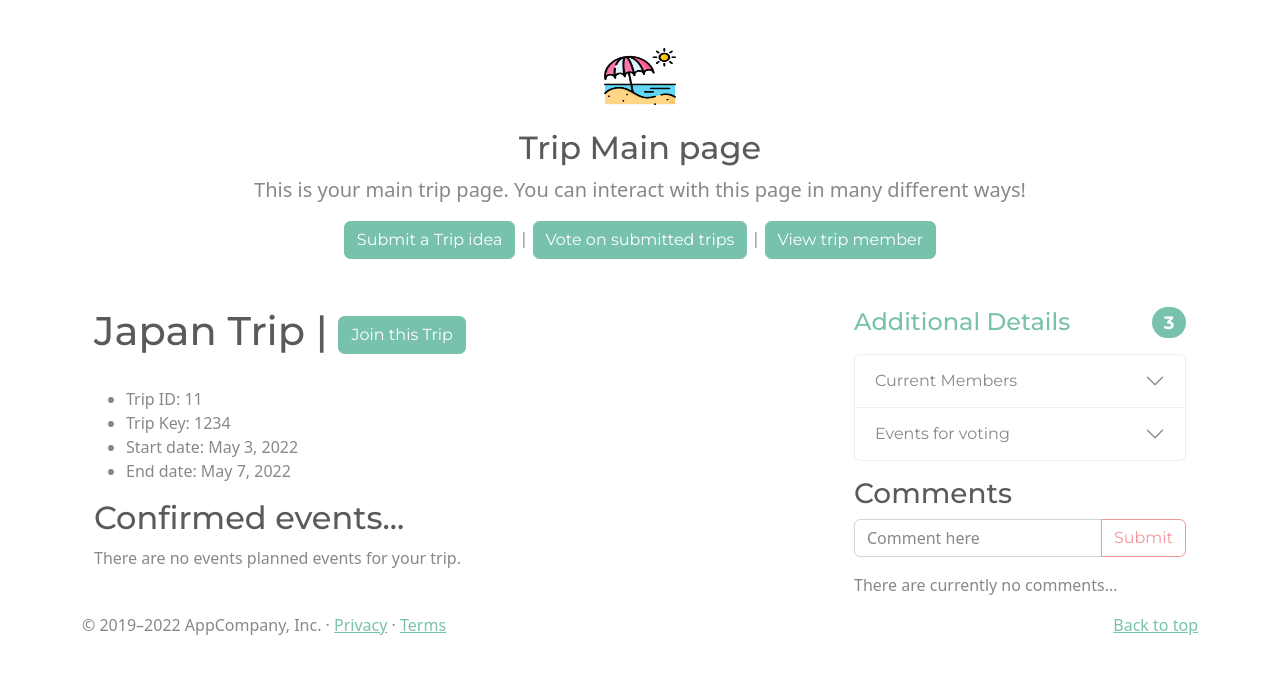
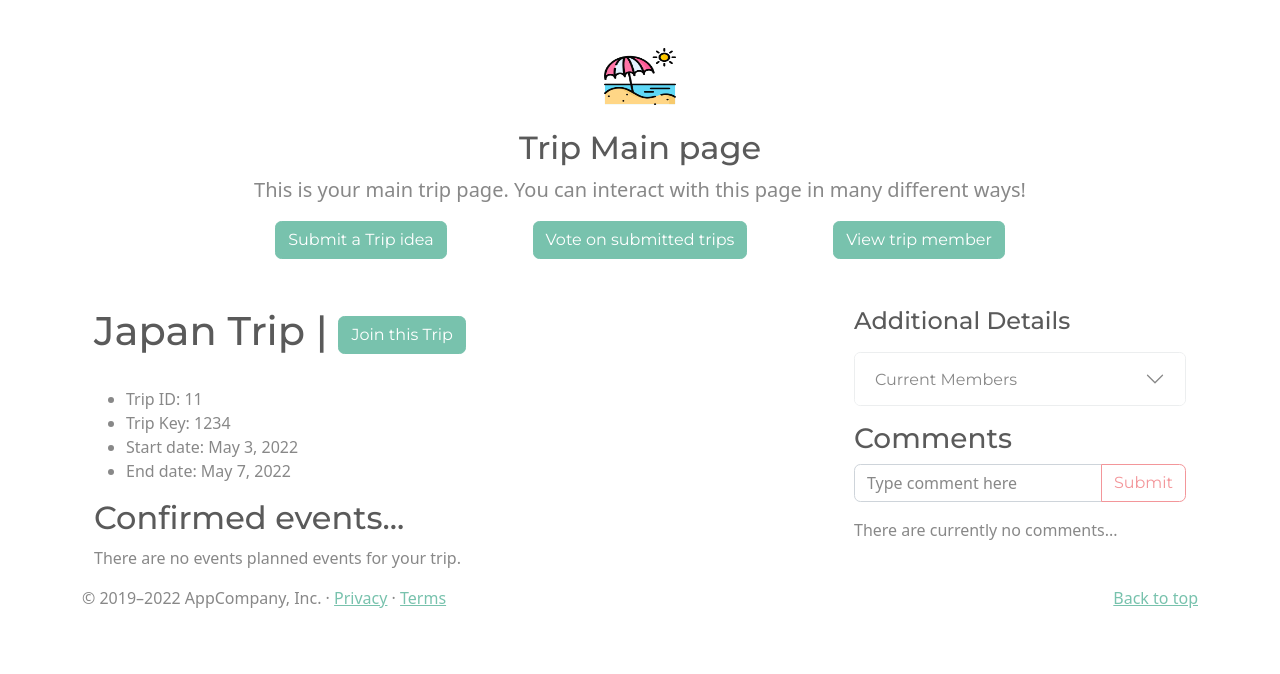
Before and after one commit to colormethanh/Group-Travel-Organizer-Website, a Django app: page /trips/11/ in a window 1280 px wide. Shown: the part 56-730 px from the top of the page. Run offline with Django 4.2, Linux system fonts and the light colour scheme; data comes from the database, SQL or seed files in the repository; both versions use the stored data as it was after the commit.

Commit message:
final touches on designs

```diff
--- a/mygrouptravelsite/home/templates/home/trip_detail.html
+++ b/mygrouptravelsite/home/templates/home/trip_detail.html
@@ -22,29 +22,24 @@
                 This is your main trip page. You can interact with this page in many different ways!
             </p>
             <div class="row justify-content-center">
-            <div class="col">
-                <a href="#" class="btn btn-primary">Submit a Trip idea</a> | <a href="#" class="btn btn-primary"> Vote on submitted trips </a> | <a href="#" class="btn btn-primary"> View trip member</a>
-            </div>
+                <div class="col-3">
+                    <a href="#" class="btn btn-primary">Submit a Trip idea</a>
+                </div>
+                <div class="col-3">
+                    <a href="#" class="btn btn-primary"> Vote on submitted trips </a>
+                </div>
+                <div class="col-3">
+                    <a href="#" class="btn btn-primary"> View trip member</a>
+                </div>
             </div>
         </div>
 
         <div class="row g-5">
             <div class="col-md-5 col-lg-4 order-md-last">
                 <h4 class="d-flex justify-content-between align-items-center mb-3">
-                  <span class="text-primary">Additional Details</span>
-                  <span class="badge bg-primary rounded-pill">3</span>
+                  <span class="text">Additional Details</span>
                 </h4>
-                <!--
-                <ul class="list-group mb-3">
-                  <li class="list-group-item d-flex justify-content-between lh-sm">
-                    <div>
-                      <h6 class="my-0">Product name</h6>
-                      <small class="text-muted">Brief description</small>
-                    </div>
-                    <span class="text-muted">$12</span>
-                  </li>
-                </ul>
-                -->
+
                 <div class="accordion" id="EventAccordian">
 
                     <div class="accordion-item">
@@ -67,30 +62,6 @@
                             </div>
                         </div>
                     </div>
-
-                    <div class="accordion-item">
-                        <h2 class="accordion-header" id="headingOne">
-                            <button class="accordion-button collapsed" type="button" data-bs-toggle="collapse" data-bs-target="#details_2" aria-expanded="false" aria-controls="details_2">
-                                Events for voting
-                            </button>
-                        </h2>
-                        <div id=details_2 class="accordion-collapse collapse" aria-labelledby="headingOne" data-bs-parent="#EventAccordian">
-                            <div class="accordion-body">
-                                <div class="container align-items-center">
-                                <div class="text">
-                                    <strong>Top voted events</strong>
-                                </div>
-                                <ol class="list-group">
-                                    {% for position, event in unconf_events.items %}
-                                    <li>
-                                        {{ event }}
-                                    </li>
-                                    {% endfor %}
-                                </ol>
-                                </div>
-                            </div>
-                        </div>
-                    </div>
                 </div>
 
                 <p></p>
@@ -102,7 +73,7 @@
                     <form action="{% url 'home:comment_create_view' trip.id %}" method="post">
                         {% csrf_token %}
                         <div class="input-group mb-3">
-                            <input type="text" class="form-control" placeholder="Comment here" aria-label="comment" aria-describedby="button-addon2" name="comment">
+                            <input type="text" class="form-control" placeholder="Type comment here" aria-label="comment" aria-describedby="button-addon2" name="comment">
                             <button class="btn btn-outline-secondary" type="submit" id="button-addon2">Submit</button>
                         </div>
                     </form>
@@ -110,7 +81,6 @@
                 </div>
 
                 {% if comments %}
-
                 <div class="d-flex flex-column align-items-stretch flex-shrink-0 bg-white" style="width: 350px;">
                     <div class="list-group list-group-flush border-bottom scrollarea">
                         {% for comment in comments %}
@@ -127,8 +97,6 @@
                 {% else %}
                 <p> There are currently no comments... </p>
                 {% endif %}
-
-
             </div>
 
             <div class="col-md-7 col-lg-8">
@@ -154,7 +122,6 @@
                 {% if conf_events %}
                 {% for position, event in conf_events.items %}
                 <div class="row mb-2">
-
                     <div class="col-md-14">
                     <div class="row g-0 border rounded overflow-hidden flex-md-row mb-4 shadow-sm h-md-250 position-relative">
                         <div class="col p-4 d-flex flex-column position-static">
```
Also changed, not shown: mygrouptravelsite/db.sqlite3.
